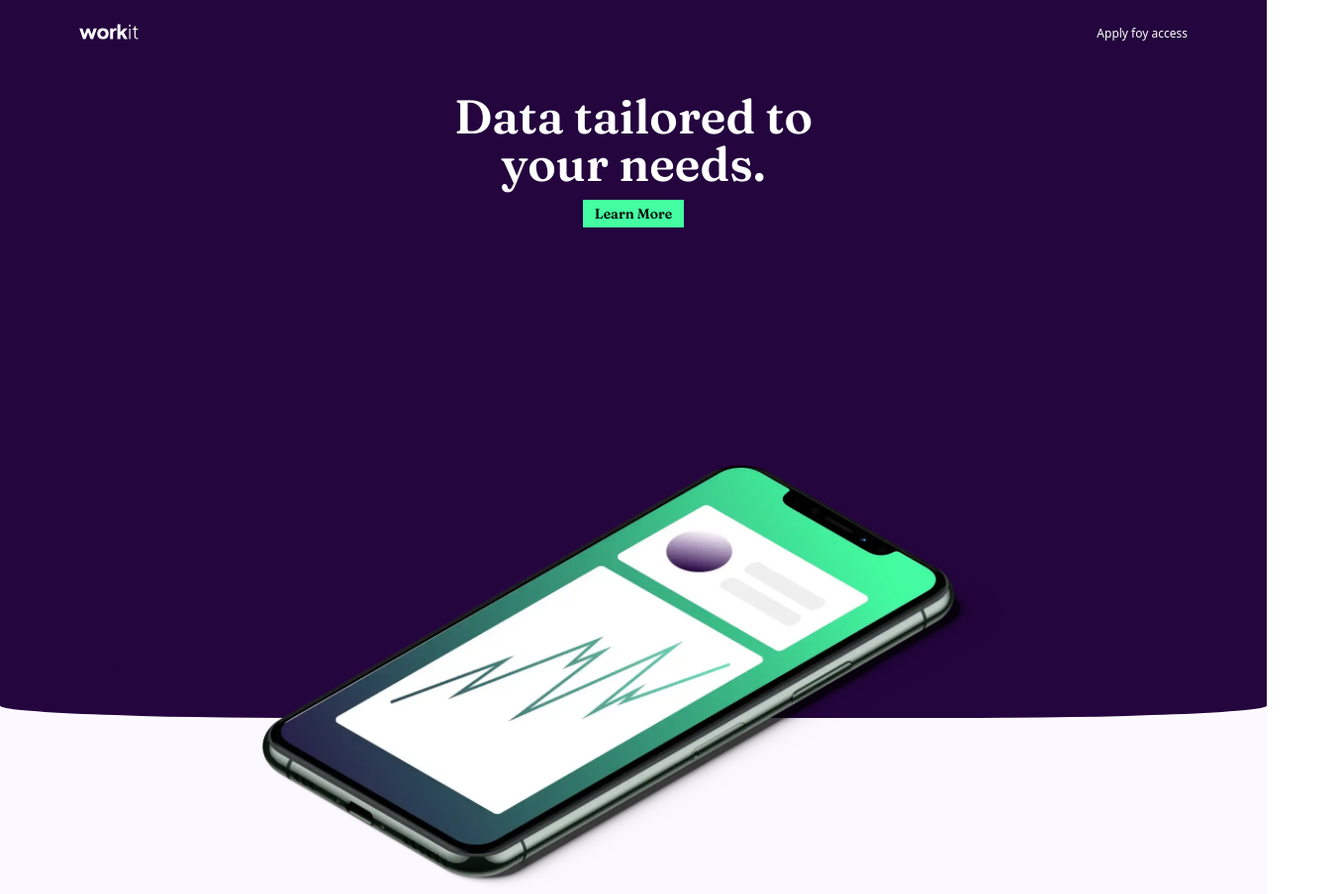
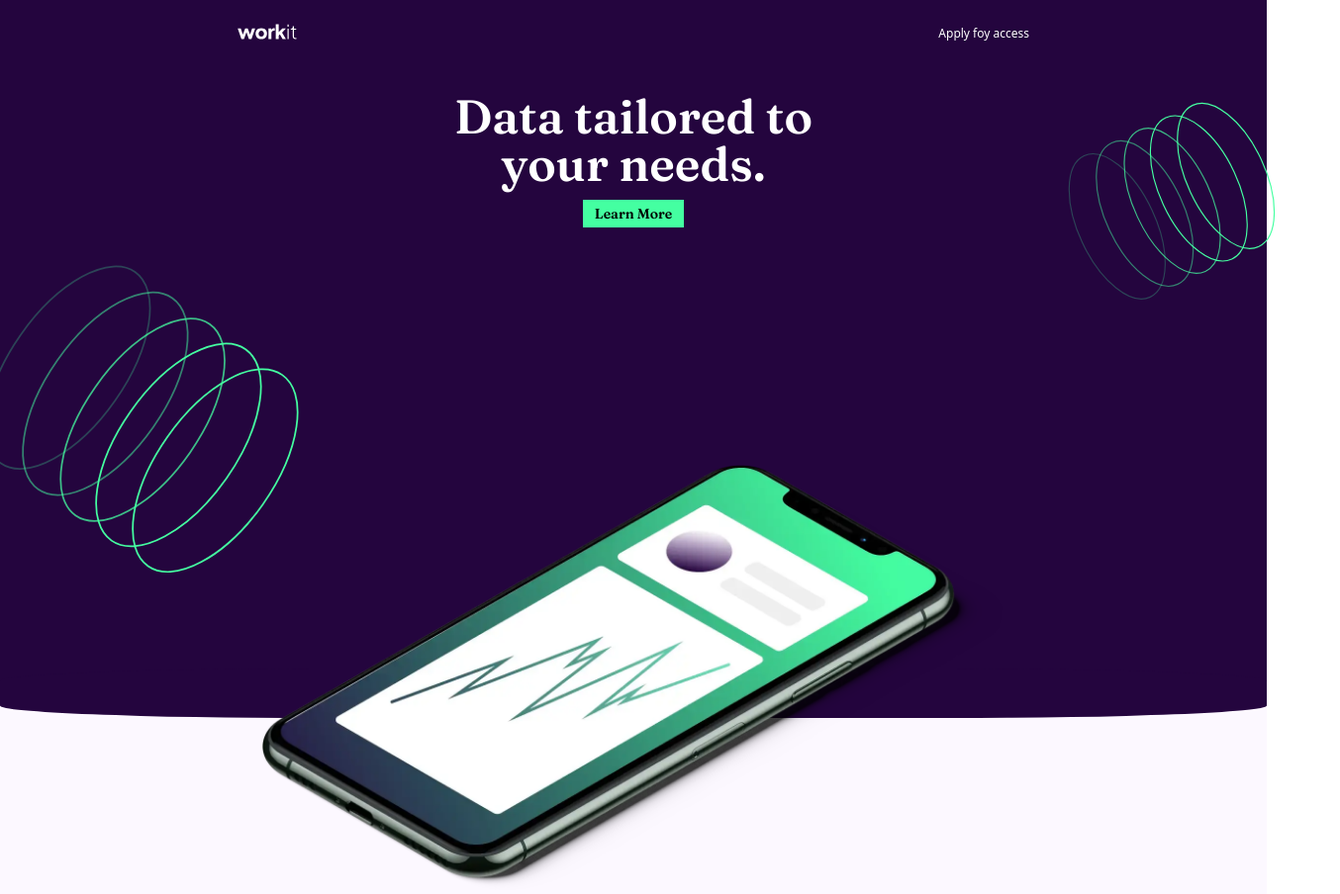
Before and after one commit to samedfft2634/learn_tw, a plain HTML site: page index.html in a window 1280 px wide. Shown: the top 904 px of the page at 99% size, 1354 px wide, since content can reach past the window. Drawn offline with nearby package versions, Linux system fonts and the light colour scheme.

Commit message:
little images

```diff
--- a/index.html
+++ b/index.html
@@ -27,8 +27,11 @@
 	<body>
 		<nav class="bg-[#24053e] w-full navbar">
 			<div
-				class="mainNav p-5 flex text-white justify-between px-[5rem] items-center"
+				class="mainNav p-5 flex text-white justify-between px-[5rem] items-center xl:mx-[10rem] lg:mx-[5rem] md:mx-[5rem] max-[640px]:mx-[1rem]"
 			>
+
+				<img src="./assets/img/bg-pattern-3.svg" class="circles">
+				<img src="./assets/img/bg-pattern-3.svg" class="circles1">
 				<div class="logo">
 					<img
 						src="./assets/img/logo-light.svg"
@@ -51,7 +54,7 @@
 						Learn More
 					</button>
 					<div class="phone">
-						<img src="./assets/img/image-hero.webp" />
+						<img src="./assets/img/image-hero.webp" class="xl:w-[]" />
 					</div>
 				</section>
 			</main>
--- a/style.css
+++ b/style.css
@@ -47,3 +47,18 @@ main {
       padding-bottom: 2px;
     }
   }
+
+.circles{
+    position: absolute;
+    top: 15rem;
+    left: -3rem;
+    width: 30%;
+}
+
+.circles1{
+    position: absolute;
+    top: 5rem;
+    right: -2rem;
+    width: 20%;
+    transform: rotate(300deg);
+}
```
